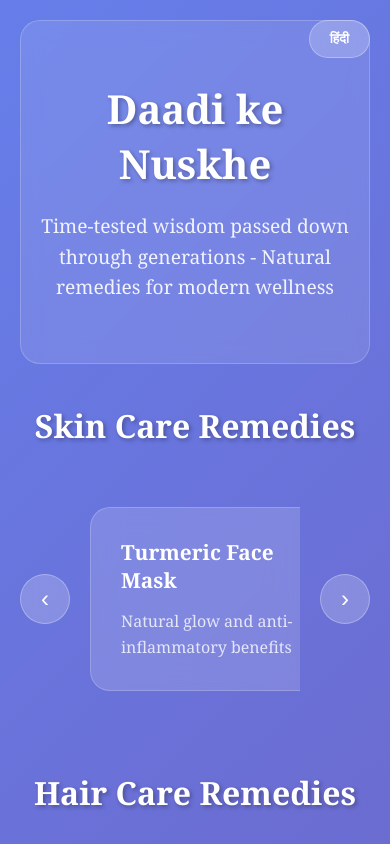
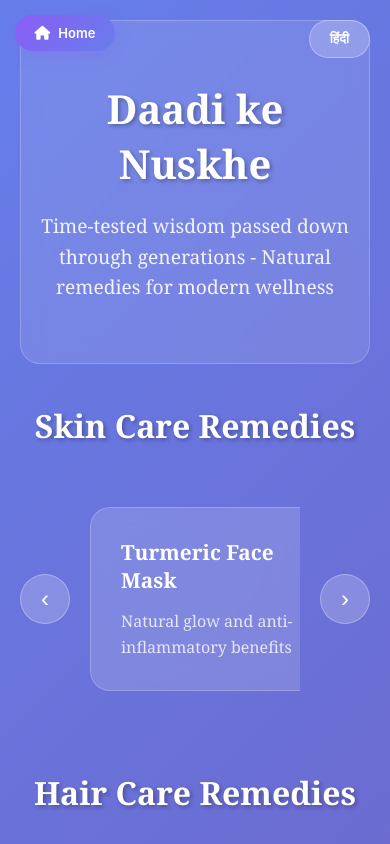
Before and after one commit to shruti985/Hackathon_project-Thapar-, a plain HTML site: page frontend/daadiKeNuske/index.html in a window 390 px wide. Shown: the top 844 px of the page. Drawn offline with Linux system fonts and the light colour scheme.

Commit message:
Update pcod page

```diff
--- a/frontend/daadiKeNuske/index.html
+++ b/frontend/daadiKeNuske/index.html
@@ -3,6 +3,7 @@
 <head>
     <meta charset="UTF-8">
     <meta name="viewport" content="width=device-width, initial-scale=1.0">
+     <link rel="stylesheet" href="https://cdnjs.cloudflare.com/ajax/libs/font-awesome/6.0.0/css/all.min.css">
     <title>Daadi ke Nuskhe - Traditional Remedies</title>
     <link rel="stylesheet" href="styles.css">
 </head>
@@ -13,7 +14,12 @@
             <span class="lang-text">हिंदी</span>
         </button>
     </div>
-
+        <a href="../front/index2.html">
+  <button class="home-button" id="homeButton">
+        <i class="fas fa-home"></i>
+        <span class="button-text">Home</span>
+    </button>
+</a>
     <!-- Fixed Navigation -->
     <nav class="fixed-nav">
         <div class="nav-header">
--- a/frontend/daadiKeNuske/styles.css
+++ b/frontend/daadiKeNuske/styles.css
@@ -11,6 +11,59 @@ body {
   color: #333;
   overflow-x: hidden;
 }
+    .home-button {
+            position: fixed;
+            top: 40px;
+            left: 300px;
+            z-index: 1000;
+            background: linear-gradient(135deg, #8B5CF6, #667eea);
+            color: white;
+            border: none;
+            border-radius: 50px;
+            padding: 12px 20px;
+            font-size: 14px;
+            font-weight: 600;
+            font-family: 'Inter', -apple-system, BlinkMacSystemFont, sans-serif;
+            cursor: pointer;
+            box-shadow: 0 4px 15px rgba(139, 92, 246, 0.3);
+            transition: all 0.3s ease;
+            display: flex;
+            align-items: center;
+            gap: 8px;
+            text-decoration: none;
+            min-width: 120px;
+            justify-content: center;
+        }
+
+        .home-button:hover {
+            background: linear-gradient(135deg, #7C3AED, #9333EA);
+            transform: translateY(-2px);
+            box-shadow: 0 6px 20px rgba(139, 92, 246, 0.4);
+        }
+
+        .home-button:active {
+            transform: translateY(0);
+            box-shadow: 0 2px 10px rgba(139, 92, 246, 0.3);
+        }
+
+        .home-button i {
+            font-size: 16px;
+        }
+
+        /* Responsive Design */
+        @media (max-width: 768px) {
+            .home-button {
+                top: 15px;
+                left: 15px;
+                padding: 10px 16px;
+                font-size: 13px;
+                min-width: 100px;
+            }
+
+            .home-button i {
+                font-size: 14px;
+            }
+        }
 
 /* Language Toggle */
 .language-toggle {
```
Also changed, not shown: frontend/front/index2.html (+10 -2 lines), frontend/pcod/secBweightandmoodtracker.html (+1 -1 lines).
